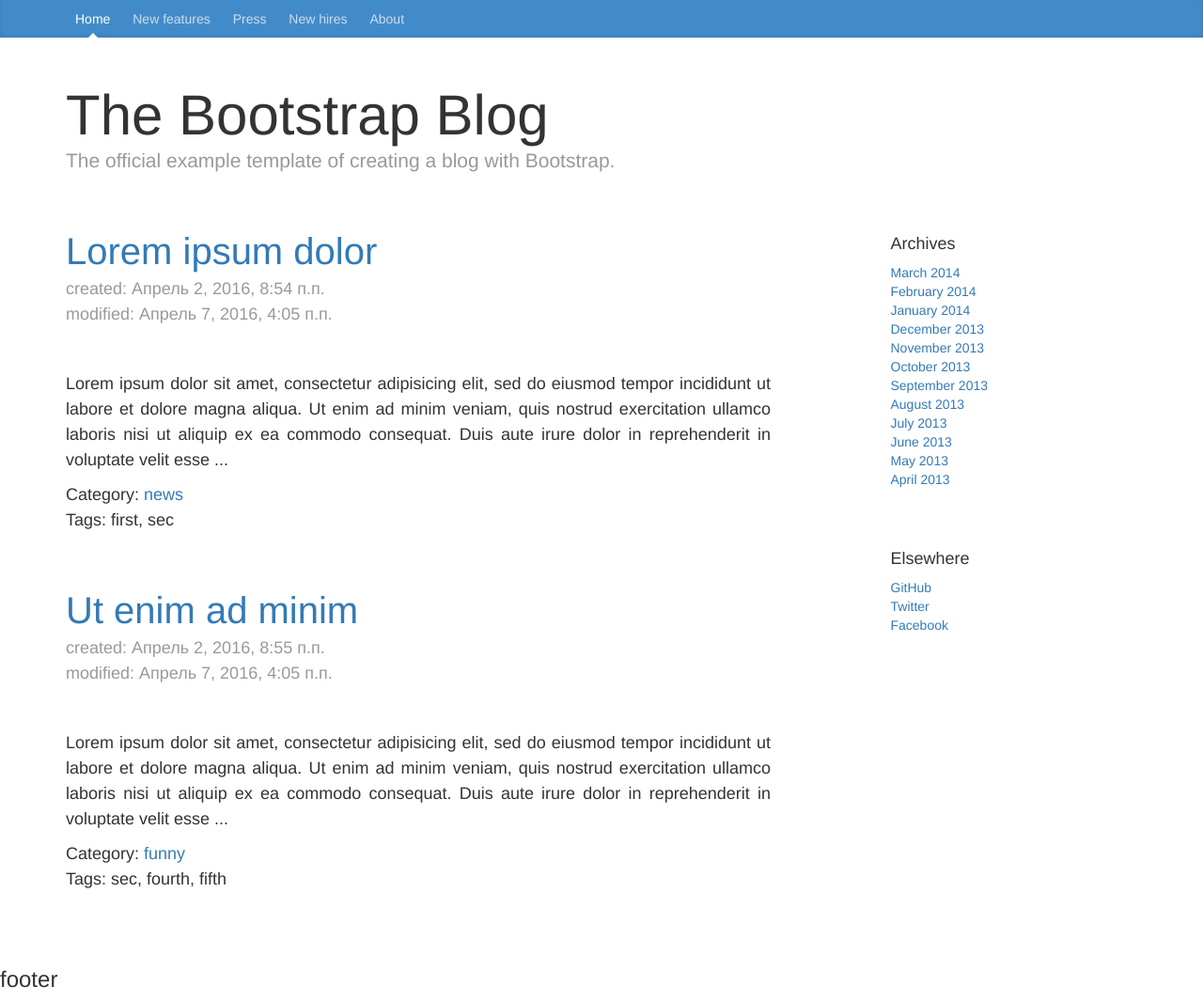
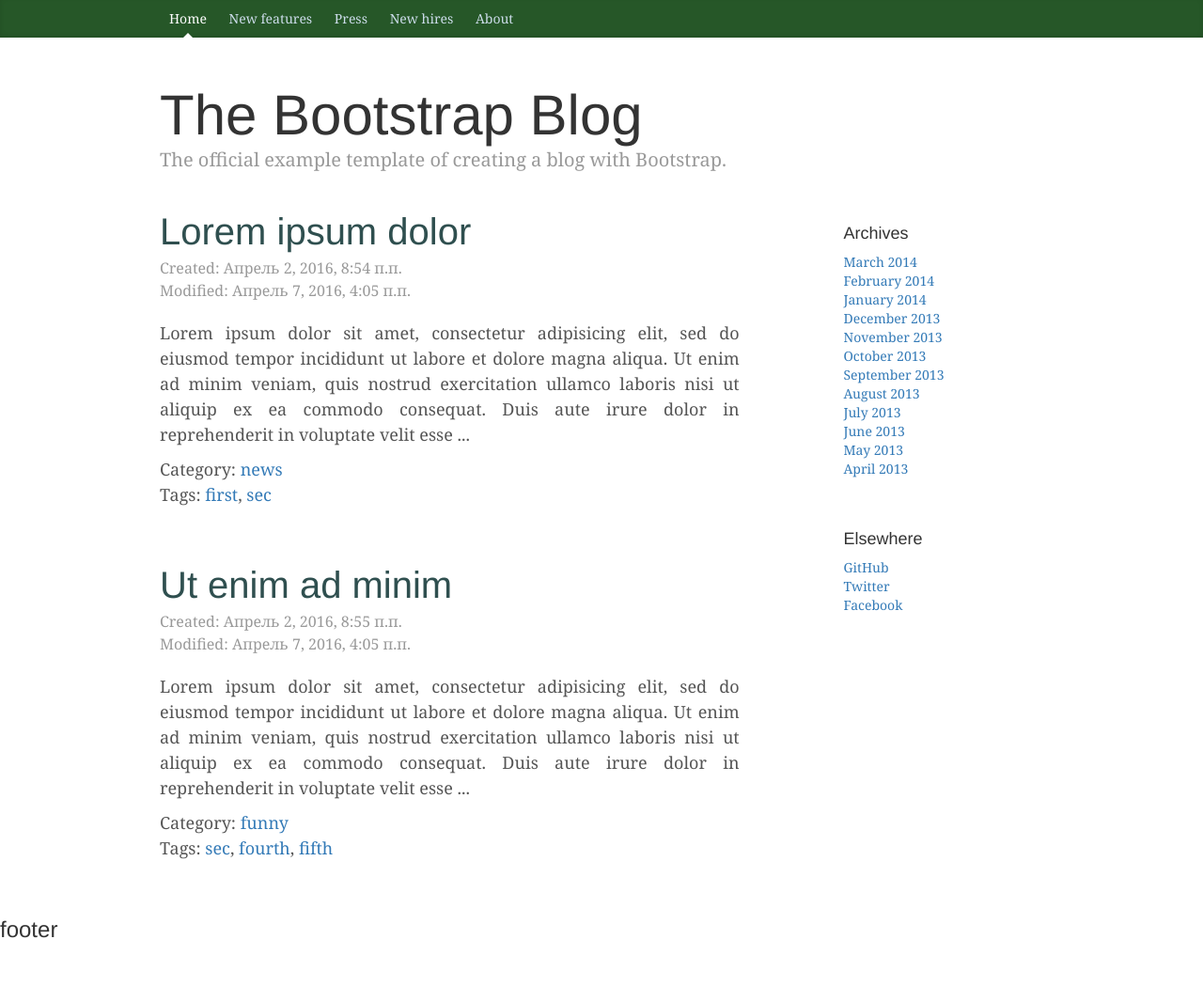
Before and after one commit to alexxxmen/Odjooo, a Django app: page / in a window 1280 px wide. Shown: the whole page at 94% size. After the commit the page ends 998 px from the top, so only its background shows below. Run offline with Django 3.2, Linux system fonts and the light colour scheme; data comes from the database, SQL or seed files in the repository; both versions use the stored data as it was after the commit; some libraries are stand-ins or nearby versions.

Commit message:
template add url and link for tags

```diff
--- a/Blog/urls.py
+++ b/Blog/urls.py
@@ -5,5 +5,6 @@ urlpatterns = [
     url(r'^$', views.home, name='home'),
     url(r'^article/(?P<article_id>\d+)/$', views.article_details, name='article_detail'),
     url(r'^category/(?P<category_id>\d+)/$', views.articles_by_cat, name='articles_by_cat'),
+    url(r'^tag/(?P<tag_id>\d+)/$', views.articles_by_tag, name='articles_by_tag'),
 
 ]
--- a/Blog/views.py
+++ b/Blog/views.py
@@ -20,3 +20,7 @@ def article_details(request, article_id):
 
 def articles_by_cat(request, category_id):
     pass
+
+
+def articles_by_tag(request, tag_id):
+    pass
--- a/static/blog/css/style.css
+++ b/static/blog/css/style.css
@@ -36,7 +36,7 @@ h6, .h6 {
  */
 
 .blog-masthead {
-  background-color: #428bca;
+  background-color: #265728;
   -webkit-box-shadow: inset 0 -2px 5px rgba(0,0,0,.1);
           box-shadow: inset 0 -2px 5px rgba(0,0,0,.1);
 }
@@ -147,8 +147,12 @@ h6, .h6 {
 .blog-post-meta {
   margin-bottom: 20px;
   color: #999;
+  font-size: 16px;
 }
 
+.blog-post-title a{
+  color:#2F4F4F;
+}
 
 /*
  * Footer
--- a/templates/blog/index.html
+++ b/templates/blog/index.html
@@ -13,9 +13,8 @@
                     <div class="blog-post">
                         <h2 class="blog-post-title"><a href="{% url 'Blog:article_detail' art.id %}">{{ art.title }}</a></h2>
                         <p class="blog-post-meta">
-                            created: {{ art.pub_date }}<br>
-                            modified: {{ art.modified }}<br>
-                            <br>
+                            Created: {{ art.pub_date }}<br>
+                            Modified: {{ art.modified }}
                         </p>
                         <div class="text-justify">
                             <p>{{ art.text|slice:":300" }}...</p>
@@ -25,7 +24,7 @@
                         </div>
                         <div>
                             Tags: {% for tag in art.tags.all %}
-                                    {{ tag.name }}{% if forloop.first %},
+                                    <a href="{% url 'Blog:articles_by_tag' tag.id %}">{{ tag.name }}</a>{% if forloop.first %},
                                     {% elif not forloop.last %},
                                     {% endif %}
                                   {% endfor %}
--- a/templates/includes/footer.html
+++ b/templates/includes/footer.html
@@ -1,9 +1,9 @@
 {% load static %}
-        <div class="footer">
+        <footer class="footer">
             <footer>
                 <h3>footer</h3>
             </footer>
-        </div>
+        </footer>
 
         <script src="//ajax.googleapis.com/ajax/libs/jquery/1.11.2/jquery.min.js"></script>
         <script>window.jQuery || document.write('<script src="{% static 'blog/js/vendor/jquery-1.11.2.min.js' %}"><\/script>')</script>
--- a/templates/includes/head.html
+++ b/templates/includes/head.html
@@ -1,17 +1,15 @@
 {% load static %}
 <!DOCTYPE html>
-    <meta http-equiv="X-UA-Compatible" content="IE=edge">
-    <meta name="viewport" content="width=device-width, initial-scale=1">
-    <meta name="description" content="">
-    <meta name="author" content="">
     <head>
         <meta charset="utf-8">
         <meta http-equiv="X-UA-Compatible" content="IE=edge,chrome=1">
+        <meta name="viewport" content="width=device-width, initial-scale=1">
+        <meta name="description" content="">
+        <meta name="author" content="">
         <title>{% block title %}Start App - Blog{% endblock %}</title>
         <meta name="description" content="">
         <meta name="viewport" content="width=device-width, initial-scale=1">
+        <link rel="stylesheet" href="{% static 'blog/css/bootstrap.min.css' %}">
         <link rel="stylesheet" href="{% static 'blog/css/style.css' %}">
-        <link rel="stylesheet" href="{% static 'blog/css/bootstrap.min.css' %}">
-
     </head>
     <body>
```
Also changed, not shown: db.sqlite3.
